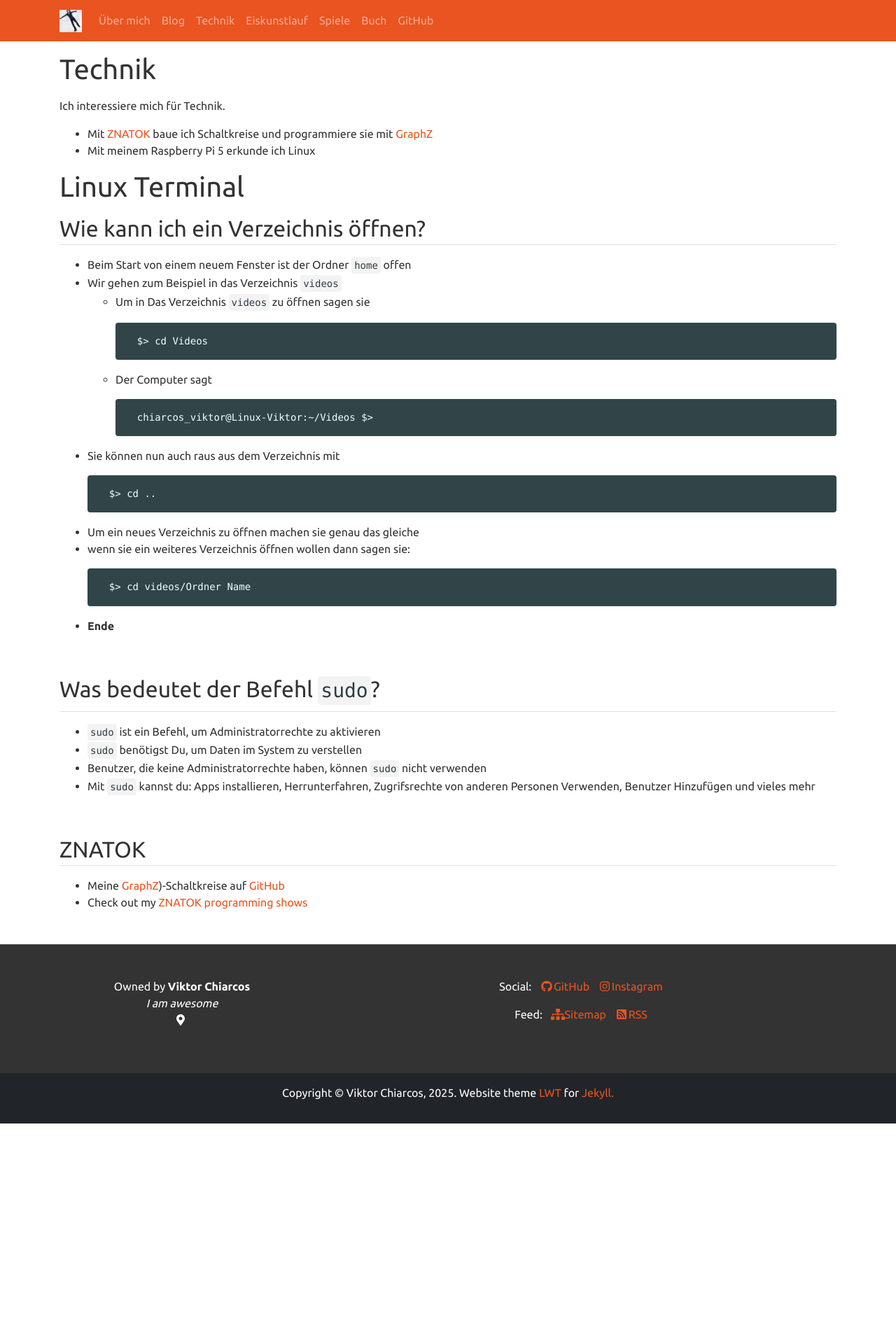
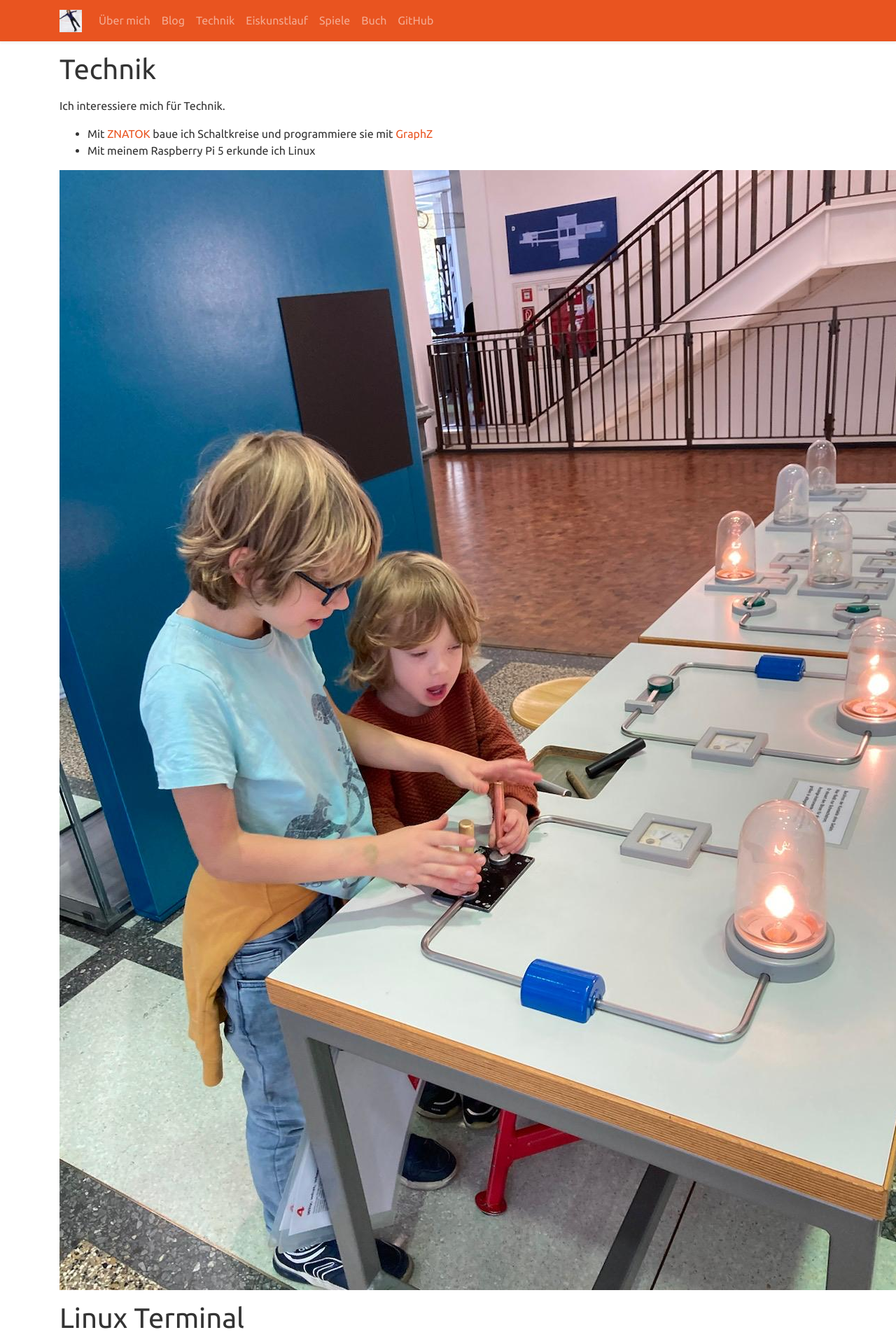
Before and after one commit to viktor-chiarcos/viktor-chiarcos.github.io, a Jekyll site: the page built from _pages/tech.md, in a window 1280 px wide. Shown: the top 1920 px of the page at 70% size. Built offline with Jekyll 4.4.1, drawn with Linux system fonts in a browser that asks for light colours; before the commit the page ends 1605 px from its top, so only the background shows below that.

Commit message:
bilder für tech

```diff
--- a/_pages/tech.md
+++ b/_pages/tech.md
@@ -8,6 +8,8 @@
 
 - Mit [ZNATOK](https://znatok.ru) baue ich Schaltkreise und programmiere sie mit [GraphZ](https://znatok.ru/files/arduino_mobile/Znatok-Arduino-Mobile-Graph-Z-Manual-Rus_1.pdf)
 - Mit meinem Raspberry Pi 5 erkunde ich Linux
+
+![](../assets/images/2024-10-13-technoseum.jpg)
 
 # Linux Terminal
 
@@ -50,3 +52,7 @@
 
 - Meine [GraphZ](https://znatok.ru/link/?start-graphz))-Schaltkreise auf [GitHub](https://github.com/viktor-chiarcos/GraphZ)
 - Check out my [ZNATOK programming shows](https://www.youtube.com/playlist?list=PLSWV8OnoemY7cPA46sp0pD5PcdmatZXrN)
+
+
+
+![](../assets/images/2024-11-23-wir-lernen-git.jpg)
```
